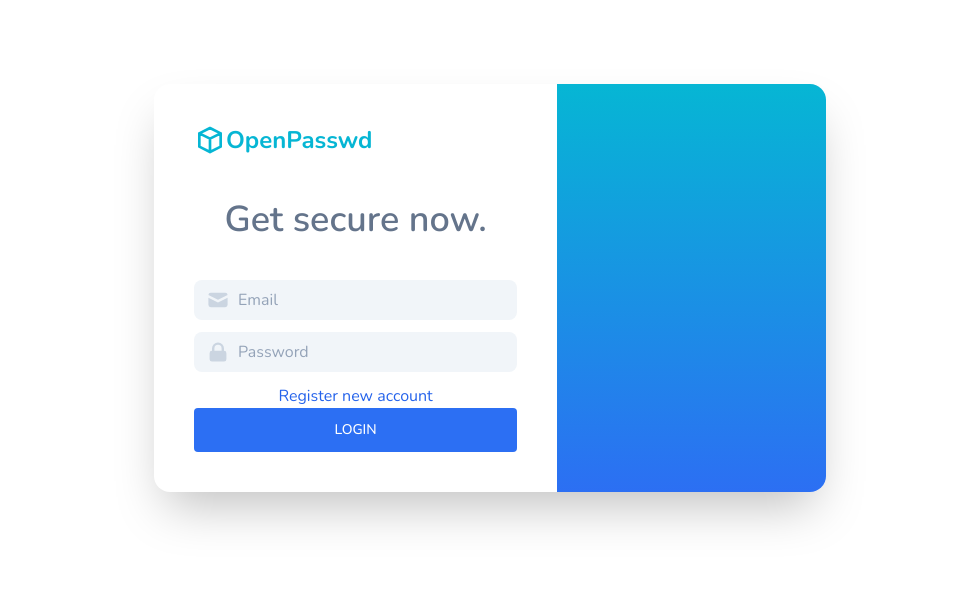
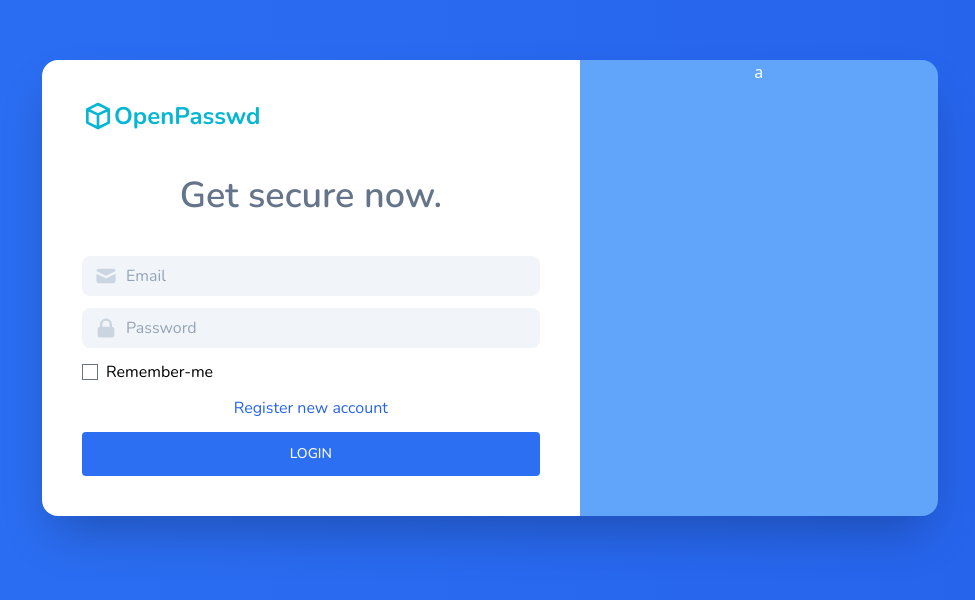
Before and after one commit to nellfs/openpasswd-console, a React (Vite) app: page /login in a window 1280 px wide. Shown: the part 112-712 px from the top of the page, without its empty margins (150-1125 px from the left). Built offline with nearby package versions, Linux system fonts and the light colour scheme.

Commit message:
back to work

```diff
--- a/src/App.tsx
+++ b/src/App.tsx
@@ -1,11 +1,11 @@
 import { Routes, Route } from 'react-router-dom';
 import React from 'react';
 // import Layout from './components/Layout';
-// import Home from './containers/Home';
+import Home from './containers/Home';
 import Login from './containers/Login/index';
-// import RequireAuth from './components/Auth/RequireAuth';
+import RequireAuth from './components/Auth/RequireAuth';
 import Register from './containers/Register';
-// import Account from './containers/Account';
+import Account from './containers/Account';
 
 class App extends React.Component {
   render() {
@@ -13,7 +13,26 @@ class App extends React.Component {
       <Routes>
         <Route path="/register" element={<Register />} />
         <Route path="/login" element={<Login />} />
+
+        <Route
+          path="/group/:name"
+          element={
+            <RequireAuth>
+              <Account />
+            </RequireAuth>
+          }
+        />
+
+        <Route
+          path="*"
+          element={
+            <RequireAuth>
+              <Home />
+            </RequireAuth>
+          }
+        />
       </Routes>
+
     );
   }
 }
--- a/src/containers/Login/index.tsx
+++ b/src/containers/Login/index.tsx
@@ -57,8 +57,8 @@ const Login = () => {
   };
 
   return (
-    <main className='flex flex-col items-center justify-center w-full flex-1 px-20 text-center min-h-screen'>
-      <div className='bg-white rounded-2xl shadow-2xl flex w-3/5 max-w-4xl'>
+    <main className='flex flex-col items-center justify-center w-full flex-1 px-20 text-center min-h-screen bg-gradient-to-r from-secure-blue to-blue-600'>
+      <div className='bg-white rounded-2xl shadow-2xl flex flex-row w-4/5 max-w-4xl rounded-tr-3xl rounded-br-3xl '>
         <div className='w-3/5 p-10 font-body pb-10'>
           <div className='text-left font-bold flex flex-row items-start pb-1'>
             <CubeIcon className='text-cyan-500 h-8'></CubeIcon>
@@ -66,6 +66,9 @@ const Login = () => {
           </div>
 
           <p className='text-4xl text-slate-500 font-semibold py-10'>Get secure now.</p>
+          <Form onSubmit={authTokenRequest}>
+            <FormErrorView responseError={errors} />
+
             <Input
               name="Email"
               type="email"
@@ -76,6 +79,12 @@ const Login = () => {
               type="password"
               value={state.password}
               onChange={(value) => setState({ ...state, password: value })} />
+            <div className='flex flex-col gap-3'>
+
+              <Checkbox
+                name="Remember-me"
+                value={state.remember}
+                onChange={(value) => setState({ ...state, remember: value })} />
 
               <Link className="text-blue-600 hover:underline"
                 to="/register">Register new account</Link>
@@ -83,57 +92,15 @@ const Login = () => {
               <Button type="submit" disabled={isLoading}>
                 Login
               </Button>
+            </div>
+          </Form>
+
 
         </div>
-        <div className='w-2/5 bg-gradient-to-t from-secure-blue to-cyan-500 text-white rounded-tr-2xl rounded-br-2xl'><p></p></div>
+        <div className='w-2/5 bg-gradient-to-t from-blue-400 to-blue-400 text-white rounded-tr-2xl rounded-br-2xl'><p>a</p></div>
       </div>
+    </main>
 
-    </main>
-    // <>
-
-    /*{ <main className="flex-grow flex justify-center h-screen bg-gradient-to-t from-secure-blue to-cyan-500">
-      <div className="py-12 px-5 container md:w-1/2">
-        <h2 className="text-2xl font-bold">Login</h2>
-        <div className="mt-8">
-          <Form onSubmit={authTokenRequest}>
-            <div className="grid grid-cols-1 gap-6">
-              <FormErrorView responseError={errors} />
-              <Input
-                name="Email"
-                type="email"
-                placeholder="john@example.com"
-                value={state.email}
-                onChange={(value) => setState({ ...state, email: value })} />
-              <Input
-                name="Password"
-                type="password"
-                placeholder="********"
-                value={state.password}
-                onChange={(value) => setState({ ...state, password: value })} />
-              <div className="block">
-                <div className="mt-2">
-                  <div className="flex justify-between">
-                    <Checkbox
-                      name="Remember-me"
-                      value={state.remember}
-                      onChange={(value) => setState({ ...state, remember: value })} />
-                    <Link
-                      className="text-blue-600 hover:underline"
-                      to="/register"
-                    >
-                      Register new account
-                    </Link>
-                  </div>
-                </div>
-              </div>
-              <Button type="submit" disabled={isLoading}>
-                Login
-              </Button>
-            </div>
-          </Form>
-        </div>
-      </div>
-    </main></> */
   );
 };
 
```
Lines whose indentation alone changed are shown as unchanged.
